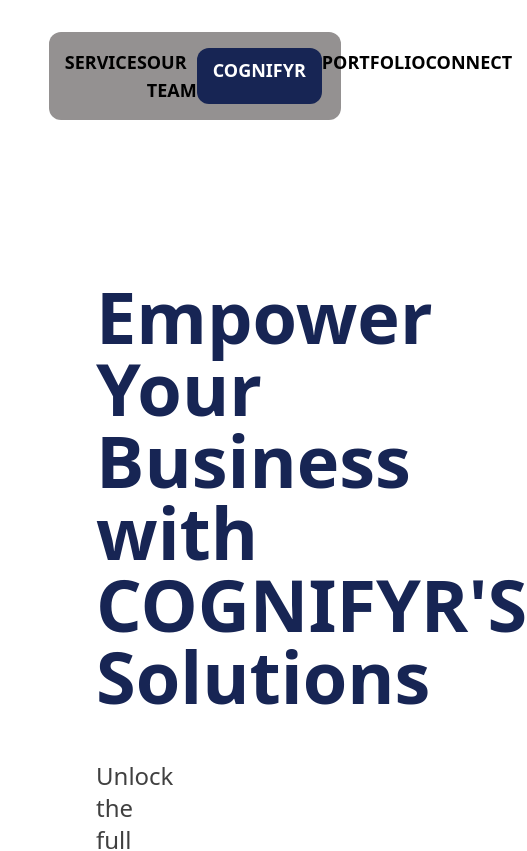
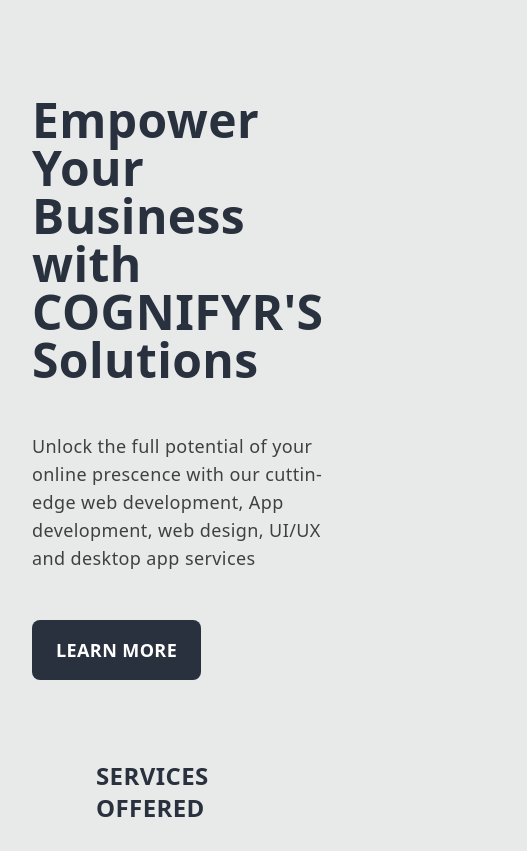
Before and after one commit to antonnprince/Congifyr-web, a website: page index.html in a window 390 px wide. Shown: the top 851 px of the page, 527 px wide, since content can reach past the window. Drawn offline with Linux system fonts and the light colour scheme.

Commit message:
hero section responsive

```diff
--- a/index.html
+++ b/index.html
@@ -7,41 +7,34 @@
    <!-- <script src="https://cdn.tailwindcss.com"></script>  -->
 
 </head>
-<body>
-  <!-- <h1 class="text-[#29313E] font-bold underline">
-    Hello world!
-  </h1>
+<body class="bg-[#e8eae9] font-sans tracking-wide">
 
-  <h1 class="text-[#949191]">myreee</h1> -->
 
   <!-- Navbar -->
-  <nav class="w-3/4 bg-col2 flex flex-row mx-auto
-  justify-between p-4 rounded-xl my-8 text-lg font-semibold">
-   <h1 class="text-black opacity-100">SERVICES</h1>
+  <nav class=" hidden md:flex w-3/4 bg-col2 flex-col md:flex-row mx-auto flex-shrink
+  md:justify-between py-2 px-4 rounded-xl my-4 text-normal md:text-lg font-semibold">
+    <h1 class="text-black opacity-100">SERVICES</h1>
+    <h1>OUR TEAM</h1>
+    <h1 class="bg-[#29313e] px-4 py-2 rounded-xl text-white">COGNIFYR</h1>
+    <h1>PORTFOLIO</h1>
+    <h1>CONNECT</h1>
+  </nav>
 
-   <h1>OUR TEAM</h1>
-
-   <h1 class="bg-[#172554] px-4 py-2 rounded-xl text-white">COGNIFYR</h1>
-
-   <h1>PORTFOLIO</h1>
-
-   <h1>CONNECT</h1>
-  </nav>
   <!-- Navbar ends -->
 
 
     <!-- Hero section -->
-    <div class="flex flex-row mx-24 mt-40">
-        <div class="w-1/2">
-            <h1 class="text-7xl font-bold text-[#172554] ">
+    <div class="flex flex-row  mx-8 md:mx-24 mt-24 md:mt-40">
+        <div class="w-full md:w-1/2">
+            <h1 class="text-5xl font-bold text-[#29313e] ">
                 Empower Your Business with COGNIFYR'S Solutions
             </h1>
-            <p class="text-[#404040] text-2xl my-12 w-1/2">
+            <p class="text-[#404040] text-lg md:text-xl my-12 w-full md:w-1/2 ">
                 Unlock the full potential of your online prescence with our cuttin-edge web development,
                 App development, web design, UI/UX and desktop app services
             </p>
 
-            <button class="bg-[#172554] px-4 py-2 text-white text-xl rounded-lg font-semibold">
+            <button class="bg-[#29313e] px-6 py-4 text-white text-lg rounded-lg font-semibold">
                 LEARN MORE
             </button>
          </div>
@@ -50,10 +43,10 @@
 
 <!-- Services Offered -->
         <div class="mx-24 w-auto my-20 flex-row">
-                <h1 class="text-4xl text-[#172554] font-bold ">SERVICES OFFERED</h1>
+                <h1 class="text-2xl md:text-4xl text-[#29313e] font-bold ">SERVICES OFFERED</h1>
                 <hr class="h-px my-[-15px] bg-black border-0 ml-[350px]">
 
-                <div class="flex flex-row space-x-8 my-24  justify-between">
+                <div class="flex flex-col md:flex-row space-x-8 my-12 md:my-24  justify-between">
 
                     <div class="flex flex-col rounded-lg w-1/3">
                         <div class="border-[#172554] p-4 border-4 m-4 rounded-lg mx-auto">
--- a/package.json
+++ b/package.json
@@ -1,5 +1,9 @@
 {
   "devDependencies": {
     "tailwindcss": "^3.4.3"
+  },
+  "scripts": {
+    "build": "tailwindcss -i ./input.css -o ./output.css",
+    "watch": "tailwindcss -i ./input.css -o ./output.css --watch"
   }
 }
--- a/tailwind.config.js
+++ b/tailwind.config.js
@@ -2,10 +2,17 @@
 module.exports = {
   content: ["./**/*.{html,js}"],
   theme: {
+    screens: {
+      sm: '480px',
+      md: '768px',
+      lg: '976px',
+      xl: '1440px'
+    },
     extend: {
+
       colors:{
         col1:'#898989',
-        col2:'#949191',
+        col2:'#c2c3c3',
       }
     },
   },
```
Also changed, not shown: output.css.
